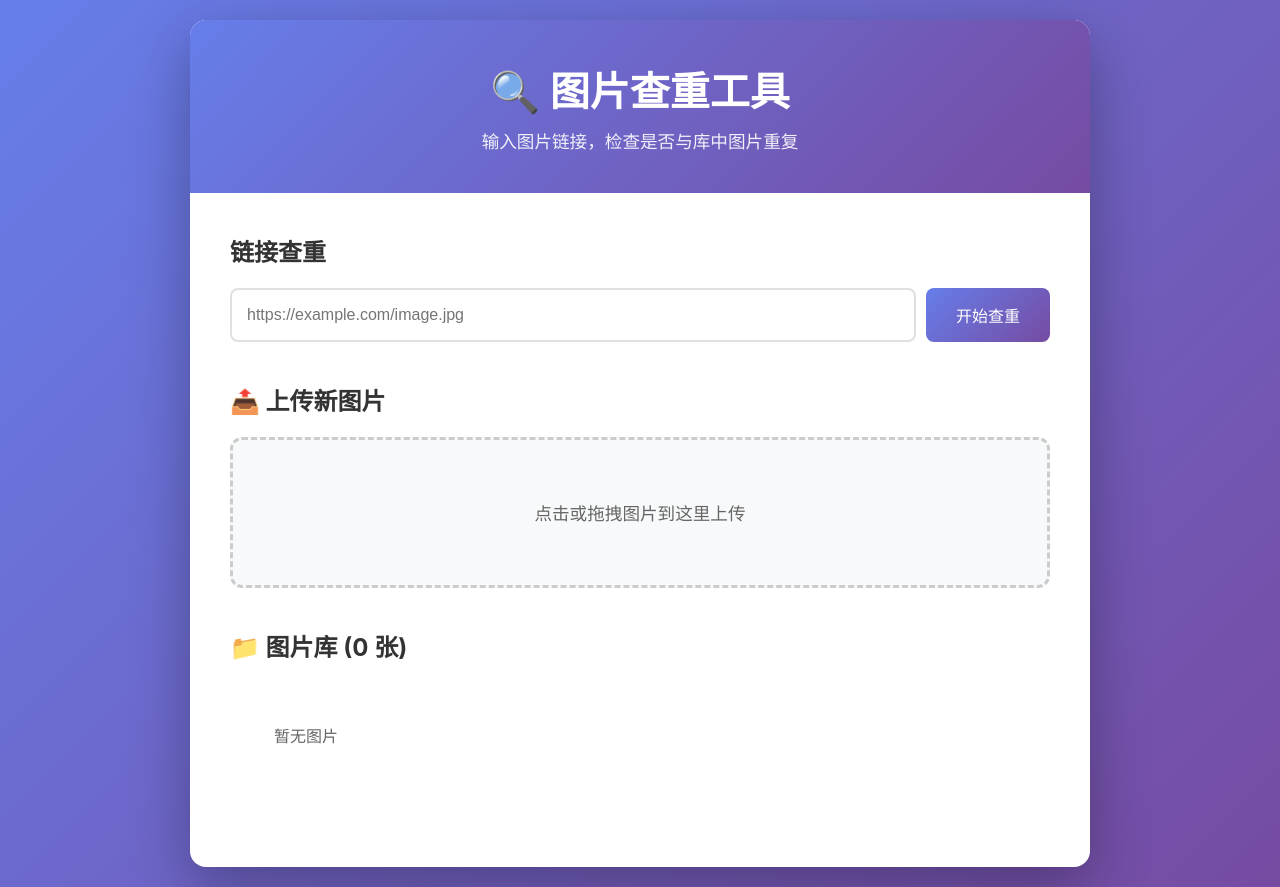
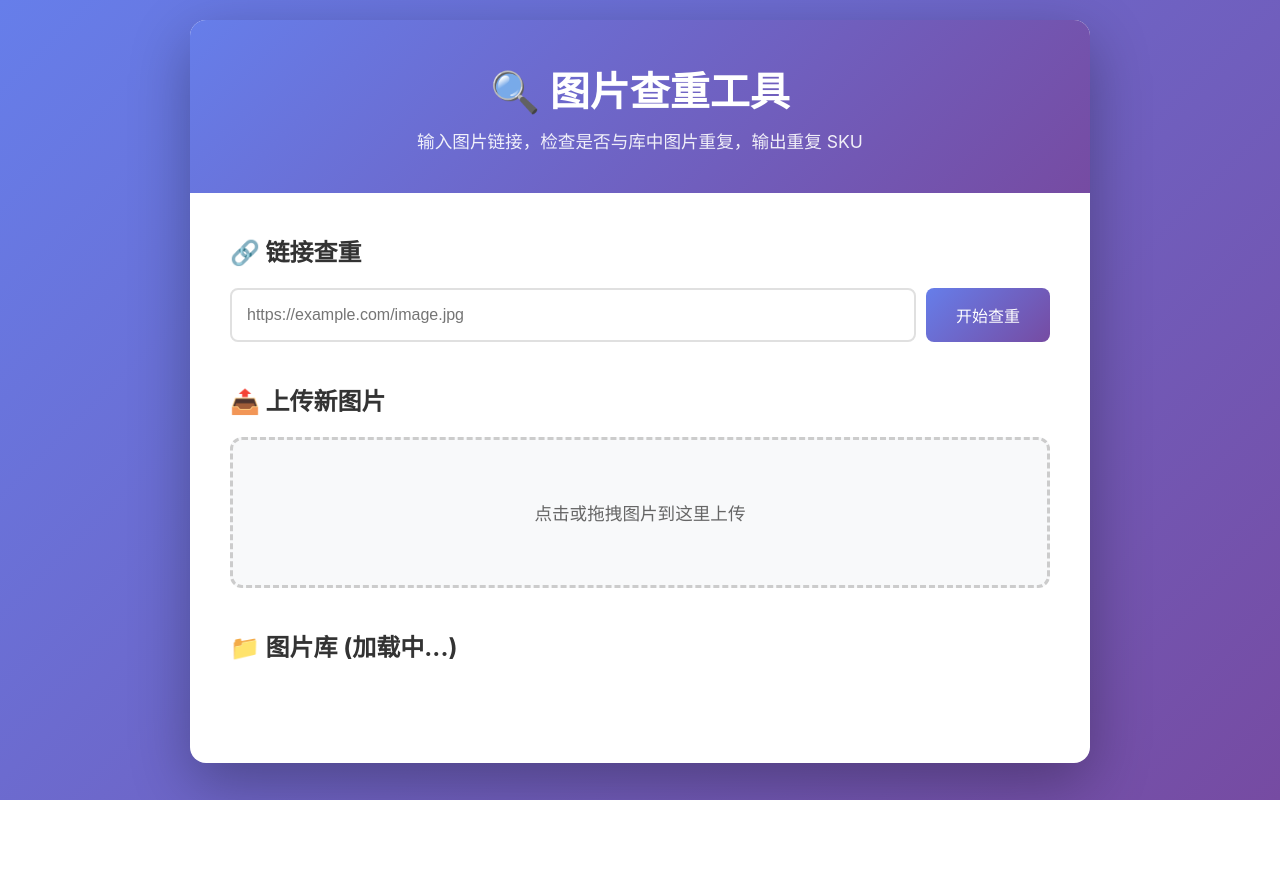
Before and after one commit to JieZu001/image-dedip, a Flask app: page / in a window 1280 px wide. After the commit the page ends 800 px from the top, so only its background shows below. Run offline with Flask 3, Linux system fonts and the light colour scheme; data that the repository does not hold is empty.

Commit message:
Update index.html

```diff
--- a/image-dedup/templates/index.html
+++ b/image-dedup/templates/index.html
@@ -3,20 +3,20 @@
 <head>
     <meta charset="UTF-8">
     <meta name="viewport" content="width=device-width, initial-scale=1.0">
-    <title>图片查重工具</title>
+    <title>图片查重工具 - SKU版</title>
     <link rel="stylesheet" href="{{ url_for('static', filename='style.css') }}">
 </head>
 <body>
     <div class="container">
         <header>
             <h1>🔍 图片查重工具</h1>
-            <p>输入图片链接，检查是否与库中图片重复</p>
+            <p>输入图片链接，检查是否与库中图片重复，输出重复 SKU</p>
         </header>
 
         <main>
             <!-- URL 查重 -->
             <section class="check-section">
-                <h2>链接查重</h2>
+                <h2>🔗 链接查重</h2>
                 <div class="input-group">
                     <input type="url" id="imageUrl" placeholder="https://example.com/image.jpg" />
                     <button onclick="checkImage()">开始查重</button>
@@ -72,22 +72,43 @@
                 }
 
                 let html = '';
+
                 if (data.is_duplicate) {
                     html += `<div class="alert alert-warning">
                         ⚠️ ${data.message}
                         <br><small>目标图片哈希: ${data.target_hash}</small>
                     </div>`;
 
-                    html += '<div class="matches">';
+                    // 显示重复的 SKU 列表
+                    if (data.duplicate_skus && data.duplicate_skus.length > 0) {
+                        html += `<div class="sku-box"><h3>🎯 重复的 SKU (${data.duplicate_count}个)</h3><ul>`;
+                        data.duplicate_skus.forEach(sku => {
+                            html += `<li class="sku-item"><strong>${sku}</strong></li>`;
+                        });
+                        html += '</ul></div>';
+                    }
+
+                    // 显示详细匹配信息
+                    html += '<div class="matches"><h3>📋 详细匹配结果</h3>';
                     data.matches.forEach(match => {
+                        const skuBadge = match.sku !== 'UNKNOWN'
+                            ? `<span class="sku-badge">SKU: ${match.sku}</span>`
+                            : '<span class="sku-badge unknown">SKU: 未知</span>';
+
                         html += `
                             <div class="match-item">
                                 <div class="match-info">
-                                    <strong>${match.filename}</strong>
-                                    <span class="similarity">相似度: ${match.similarity.toFixed(1)}%</span>
+                                    <div>
+                                        <strong>${match.filename}</strong>
+                                        ${skuBadge}
+                                    </div>
+                                    <span class="similarity">${match.similarity.toFixed(1)}%</span>
                                 </div>
                                 <div class="progress-bar">
                                     <div class="progress-fill" style="width: ${match.similarity}%"></div>
+                                </div>
+                                <div class="match-hash">
+                                    <small>哈希: ${match.hash.substring(0, 16)}... | 差异: ${match.hash_diff}</small>
                                 </div>
                             </div>
                         `;
@@ -108,84 +129,5 @@
         }
 
         async function uploadImage() {
-            const fileInput = document.getElementById('fileInput');
-            const resultDiv = document.getElementById('uploadResult');
-
-            if (!fileInput.files.length) return;
-
-            const formData = new FormData();
-            formData.append('image', fileInput.files[0]);
-
-            resultDiv.innerHTML = '<div class="loading">正在上传...</div>';
-
-            try {
-                const response = await fetch('/api/upload', {
-                    method: 'POST',
-                    body: formData
-                });
-
-                const data = await response.json();
-
-                if (data.error) {
-                    resultDiv.innerHTML = `<div class="alert alert-error">${data.error}</div>`;
-                } else {
-                    resultDiv.innerHTML = `
-                        <div class="alert alert-success">
-                            ✅ ${data.message}
-                            <br><small>哈希: ${data.hash}</small>
-                        </div>
-                    `;
-                    // 刷新图片库
-                    loadGallery();
-                }
-            } catch (error) {
-                resultDiv.innerHTML = `<div class="alert alert-error">上传失败: ${error.message}</div>`;
-            }
-        }
-
-        async function loadGallery() {
-            try {
-                const response = await fetch('/api/images');
-                const data = await response.json();
-
-                document.getElementById('imageCount').textContent = `(${data.count} 张)`;
-
-                const gallery = document.getElementById('imageGallery');
-                if (data.images.length === 0) {
-                    gallery.innerHTML = '<p class="empty">暂无图片</p>';
-                    return;
-                }
-
-                gallery.innerHTML = data.images.map(img => `
-                    <div class="gallery-item" title="${img.filename}">
-                        <div class="gallery-icon">🖼️</div>
-                        <div class="gallery-name">${img.filename}</div>
-                        <div class="gallery-hash">${img.hash ? img.hash.substring(0, 8) + '...' : 'N/A'}</div>
-                        ${img.width ? `<div class="gallery-size">${img.width}×${img.height}</div>` : ''}
-                    </div>
-                `).join('');
-
-            } catch (error) {
-                document.getElementById('imageGallery').innerHTML =
-                    `<p class="error">加载失败: ${error.message}</p>`;
-            }
-        }
-
-        // 拖拽上传
-        const uploadArea = document.getElementById('uploadArea');
-        uploadArea.addEventListener('dragover', (e) => {
-            e.preventDefault();
-            uploadArea.classList.add('dragover');
-        });
-        uploadArea.addEventListener('dragleave', () => {
-            uploadArea.classList.remove('dragover');
-        });
-        uploadArea.addEventListener('drop', (e) => {
-            e.preventDefault();
-            uploadArea.classList.remove('dragover');
-            document.getElementById('fileInput').files = e.dataTransfer.files;
-            uploadImage();
-        });
-    </script>
-</body>
-</html>
+            const fileInput = document.getElement
+...(truncated)...
```
